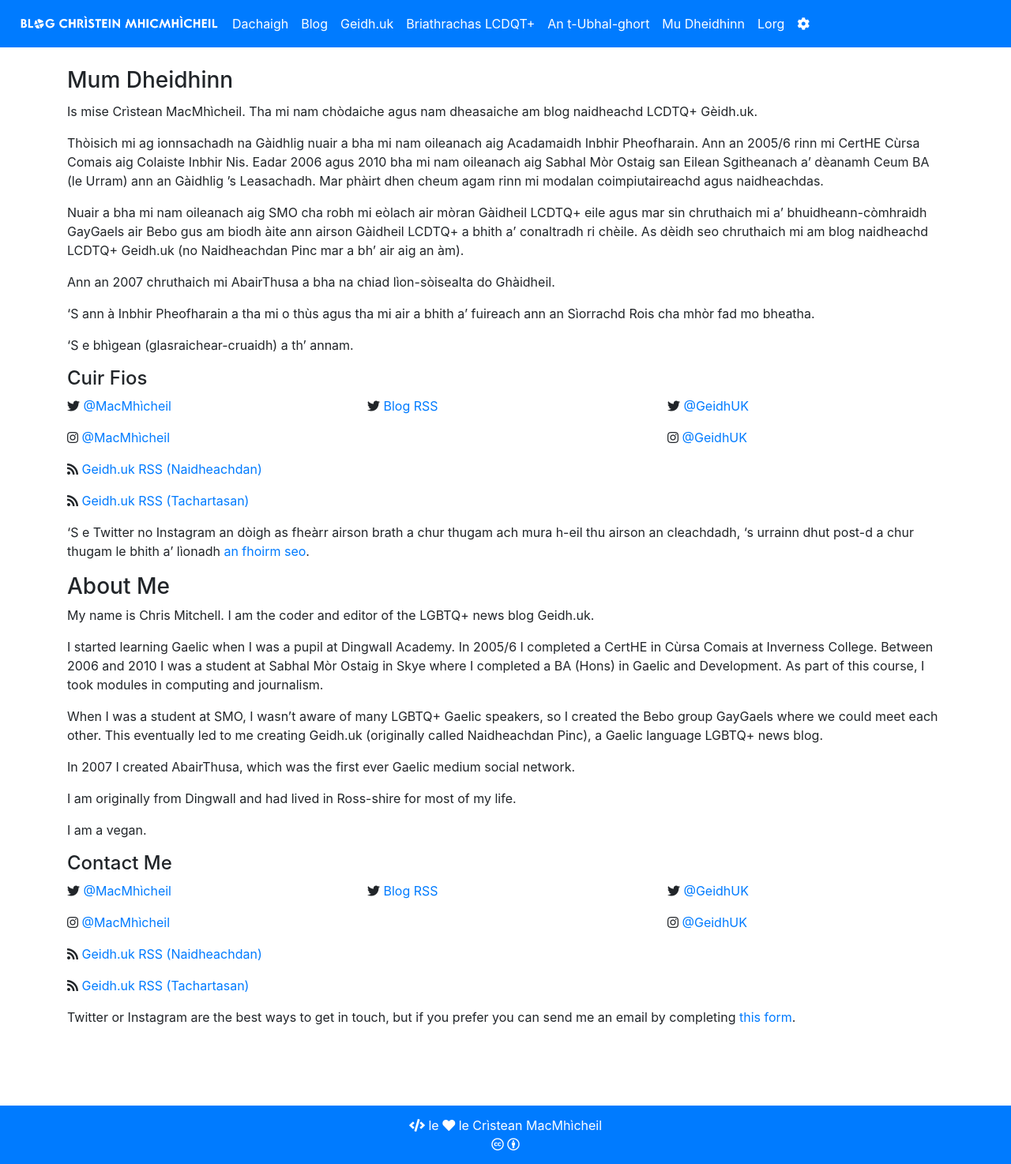
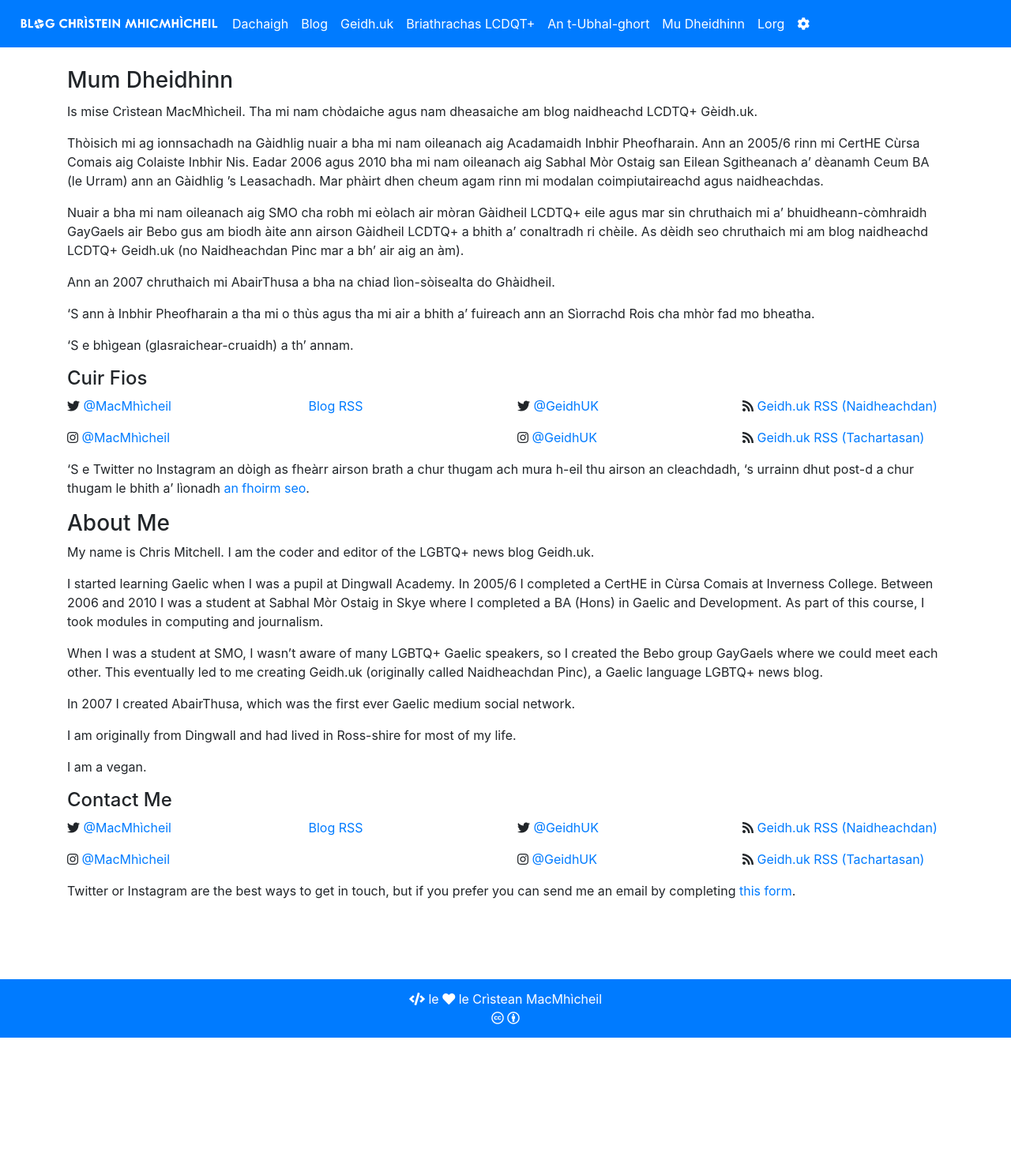
Before and after one commit to MacMhicheil/macmhicheil.github.io, a Jekyll site: the page built from mu-dheidhinn.md, in a window 1280 px wide. Shown: the whole page at 79% size. Built offline with Jekyll 4.4.1, drawn with Linux system fonts in a browser that asks for light colours; nearby versions of some CDN libraries; after the commit the page ends 1314 px from its top, so only the background shows below that.

Commit message:
Update social.html

```diff
--- a/_includes/social.html
+++ b/_includes/social.html
@@ -1,17 +1,17 @@
 <div class="row">
-<div class="col-md-4">
+<div class="col-md-3">
   <p><i class="fab fa-twitter"></i> <a href="https://www.twitter.com/MacMhicheil">@MacMhìcheil</a></p>
   <p><i class="fab fa-instagram"></i> <a href="https://www.instagram.com/MacMhicheil">@MacMhìcheil</a></p>
 </div>
-<div class="col-md-4">
-  <p><i class="fab fa-twitter"></i> <a href="{{ site.baseurl }}/feed.xml">Blog RSS</a></p>
+<div class="col-md-3">
+  <p><i class="fab fa-rss"></i> <a href="{{ site.baseurl }}/feed.xml">Blog RSS</a></p>
   <p></p>
 </div>
-  <div class="col-md-4">
+  <div class="col-md-3">
     <p><i class="fab fa-twitter"></i> <a href="https://www.twitter.com/GeidhUK">@GeidhUK</a></p>
     <p><i class="fab fa-instagram"></i> <a href="https://www.instagram.com/GeidhUK">@GeidhUK</a></p>
   </div>
-  <div class="col-md-4">
+  <div class="col-md-3">
     <p><i class="fas fa-rss"></i> <a href="{{ site.baseurl }}/naidheachdan-rss.xml">Geidh.uk RSS (Naidheachdan)</a></p>
     <p><i class="fas fa-rss"></i> <a href="{{ site.baseurl }}/tachartasan-rss.xml">Geidh.uk RSS (Tachartasan)</a></p>
   </div>
```
